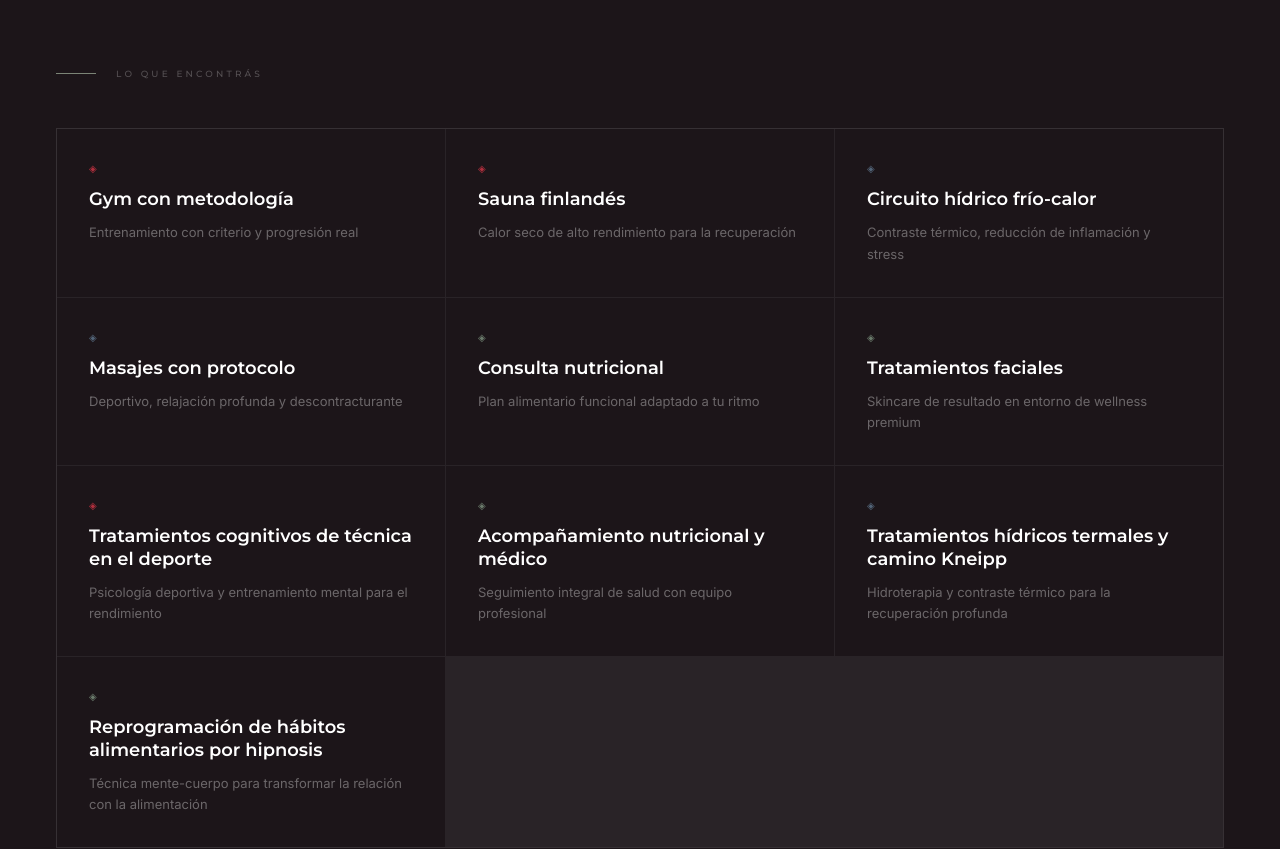
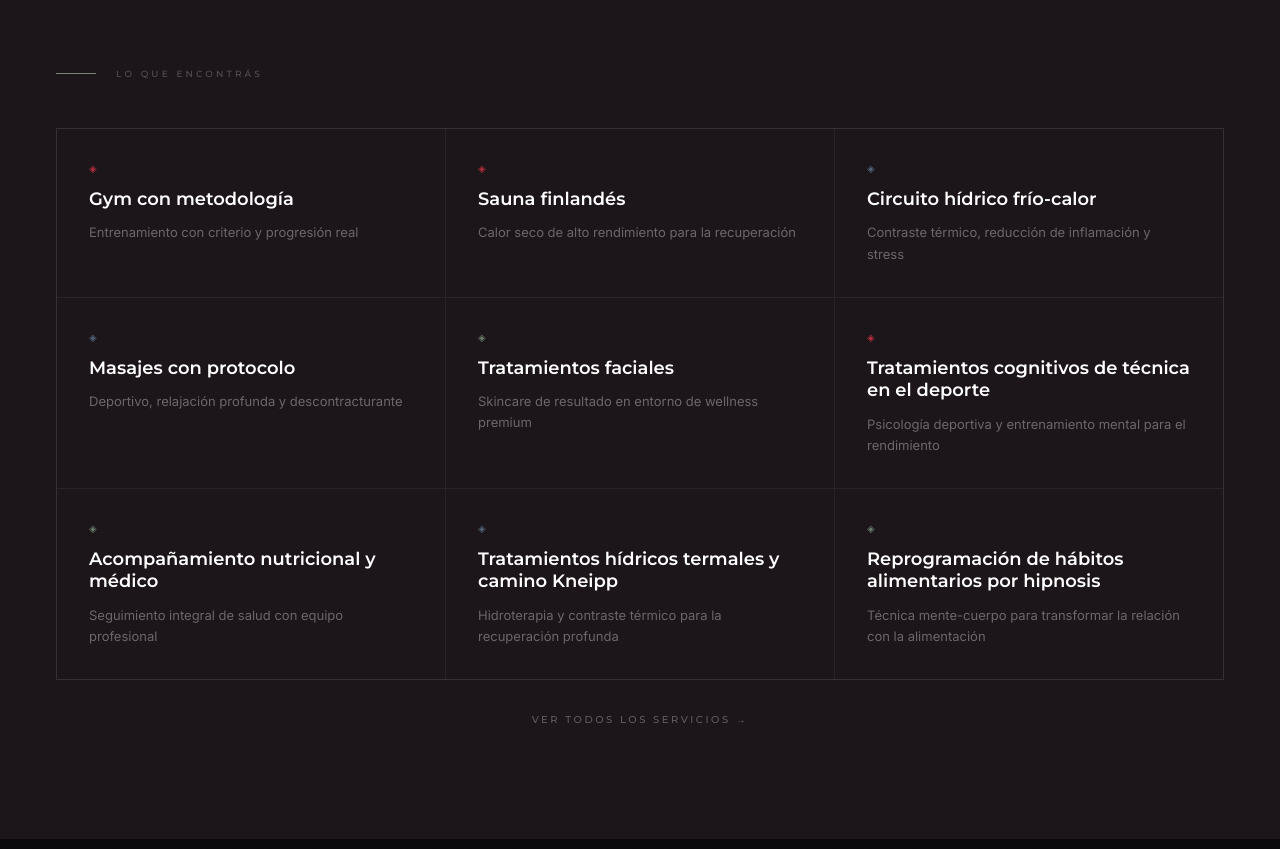
Before and after one commit to mariavirginiaballesteros/web-CasaLeven, a Next.js app: page / in a window 1280 px wide. Shown: the part 3130-3979 px from the top of the page. Built offline with nearby package versions, Linux system fonts and the light colour scheme.

Commit message:
fix: remove 'Consulta nutricional' from Lo que encontrás
Co-Authored-By: Claude Sonnet 4.6 <noreply@anthropic.com>

```diff
--- a/app/page.tsx
+++ b/app/page.tsx
@@ -193,7 +193,7 @@ export default function HomePage() {
               { label: 'Sauna finlandés',                                       sub: 'Calor seco de alto rendimiento para la recuperación',                         icon: '◈', color: '#af2f3d' },
               { label: 'Circuito hídrico frío-calor',                          sub: 'Contraste térmico, reducción de inflamación y stress',                        icon: '◈', color: '#526478' },
               { label: 'Masajes con protocolo',                                 sub: 'Deportivo, relajación profunda y descontracturante',                          icon: '◈', color: '#526478' },
-              { label: 'Consulta nutricional',                                  sub: 'Plan alimentario funcional adaptado a tu ritmo',                              icon: '◈', color: '#6a7a6b' },
+
               { label: 'Tratamientos faciales',                                 sub: 'Skincare de resultado en entorno de wellness premium',                        icon: '◈', color: '#6a7a6b' },
               { label: 'Tratamientos cognitivos de técnica en el deporte',      sub: 'Psicología deportiva y entrenamiento mental para el rendimiento',             icon: '◈', color: '#af2f3d' },
               { label: 'Acompañamiento nutricional y médico',                   sub: 'Seguimiento integral de salud con equipo profesional',                        icon: '◈', color: '#6a7a6b' },
```
